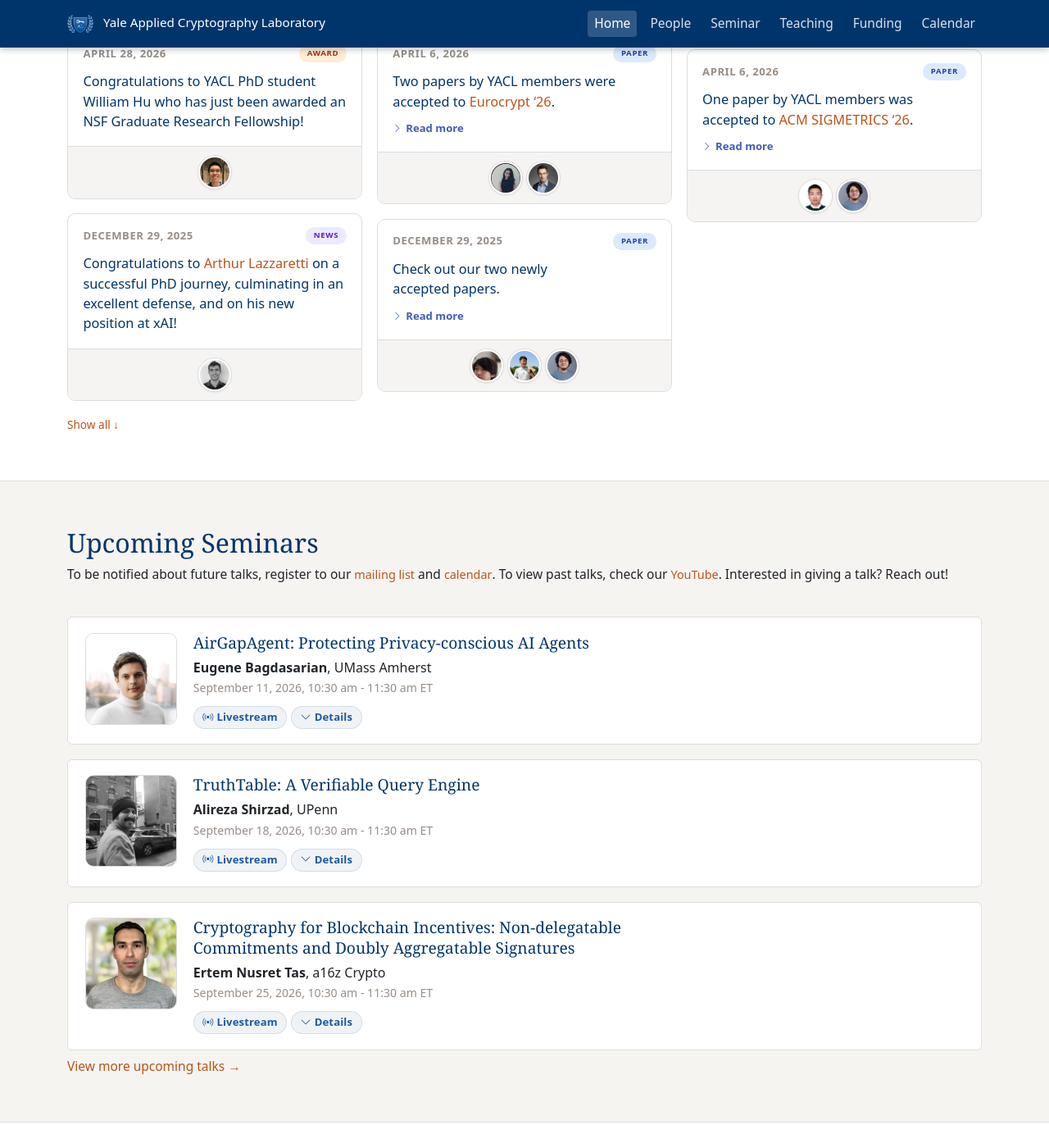
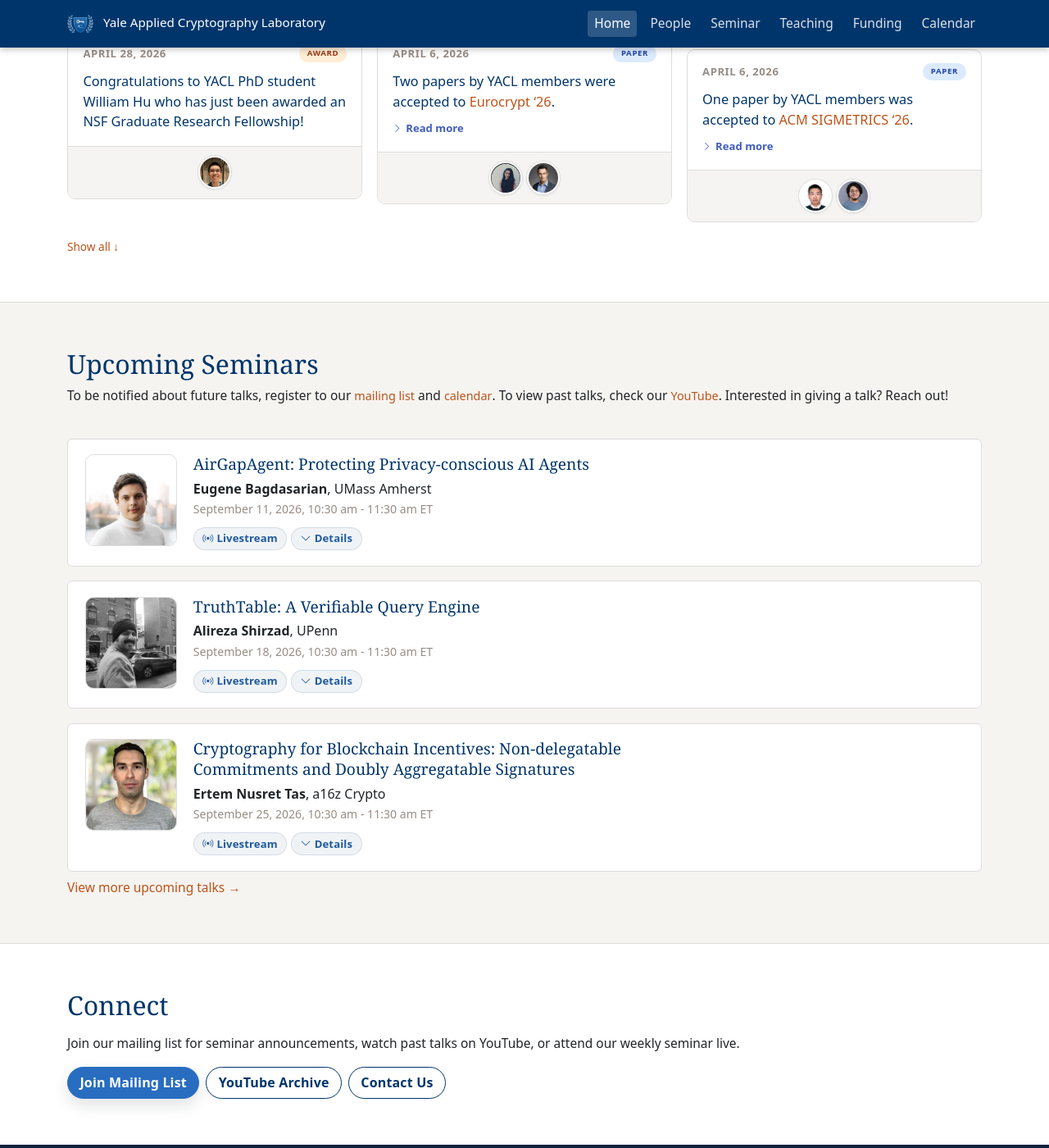
Before and after one commit to yale-acl/yacl-website, a Jekyll site: the page built from index.md, in a window 1280 px wide and 1400 px high, scrolled down 835 px. Shown: the whole window at 82% size. Built offline with Jekyll 4.4.1, drawn with Linux system fonts in a browser that asks for light colours; some web fonts are replaced; part of the change alters nothing that is shown.

Commit message:
Show six update tiles by default on three columns or fewer
Keeps eight tiles on the four-column tier (>=1400px) and drops back to
six on narrower screens. Both counts are configurable via
updates_preview_count and updates_preview_count_wide.

Co-Authored-By: Claude Fable 5.1 <noreply@anthropic.com>
Claude-Session: https://claude.ai/code/session_01HCdUkMUp6JRkArAx16DV6D

```diff
--- a/_config.yml
+++ b/_config.yml
@@ -34,7 +34,8 @@ plugins:
   - jekyll-feed
   - jekyll-seo-tag
 
-updates_preview_count: 8
+updates_preview_count: 6        # tiles shown by default on 3-column screens or narrower
+updates_preview_count_wide: 8   # tiles shown by default on 4-column (>=1400px) screens
 
 markdown: kramdown
 highlighter: rouge
--- a/assets/css/main.css
+++ b/assets/css/main.css
@@ -169,6 +169,7 @@ a:hover { color: var(--bs-link-hover-color); text-decoration: underline; }
   column-gap: 1.1rem;
 }
 .updates-grid.is-collapsed .update-tile--extra { display: none; }
+@media (max-width: 1399px) { .updates-grid.is-collapsed .update-tile--extra-narrow { display: none; } }
 /* JS-packed masonry (shortest column first, keeps chronological order) */
 .updates-grid.is-masonry { columns: auto; display: flex; align-items: flex-start; gap: 1.1rem; }
 .updates-col { flex: 1 1 0; min-width: 0; }
--- a/index.md
+++ b/index.md
@@ -17,10 +17,11 @@ title: Home
     </div>
     {% assign all_people = site.data.people.faculty | concat: site.data.people.visitors | concat: site.data.people.postdocs | concat: site.data.people.phd_students | concat: site.data.people.alumni_visitors | concat: site.data.people.alumni_postdocs | concat: site.data.people.alumni_phd_students %}
     {% assign preview_count = site.updates_preview_count | default: 6 %}
+    {% assign preview_count_wide = site.updates_preview_count_wide | default: preview_count %}
     {% assign hidden_count = site.data.updates.size | minus: preview_count %}
     <div class="updates-grid is-collapsed" id="updates-grid">
       {% for update in site.data.updates %}
-        <article class="update-tile{% if update.tag %} update-tile--{{ update.tag }}{% endif %}{% if forloop.index > preview_count %} update-tile--extra{% endif %}">
+        <article class="update-tile{% if update.tag %} update-tile--{{ update.tag }}{% endif %}{% if forloop.index > preview_count_wide %} update-tile--extra{% elsif forloop.index > preview_count %} update-tile--extra-narrow{% endif %}">
           <div class="update-tile-head">
             <time class="update-date" datetime="{{ update.date }}">{{ update.date | date: "%B %-d, %Y" }}</time>
             {% if update.tag %}<span class="update-tag update-tag--{{ update.tag }}">{{ update.tag }}</span>{% endif %}
```
Also changed, not shown: README.md.
